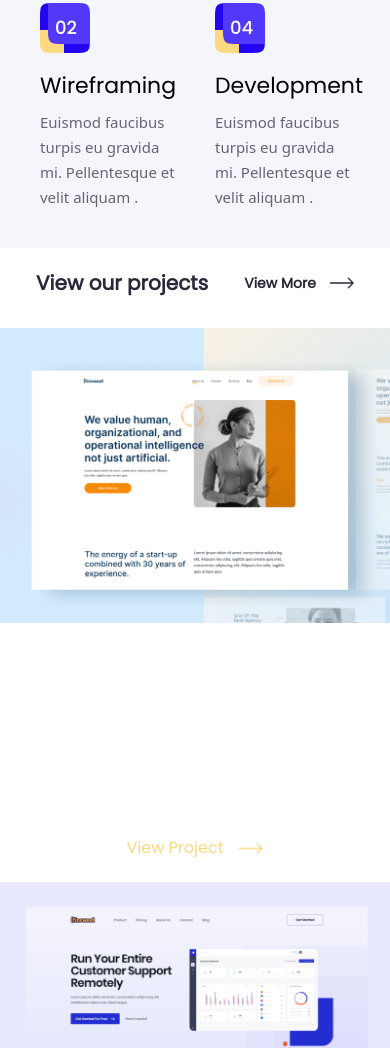
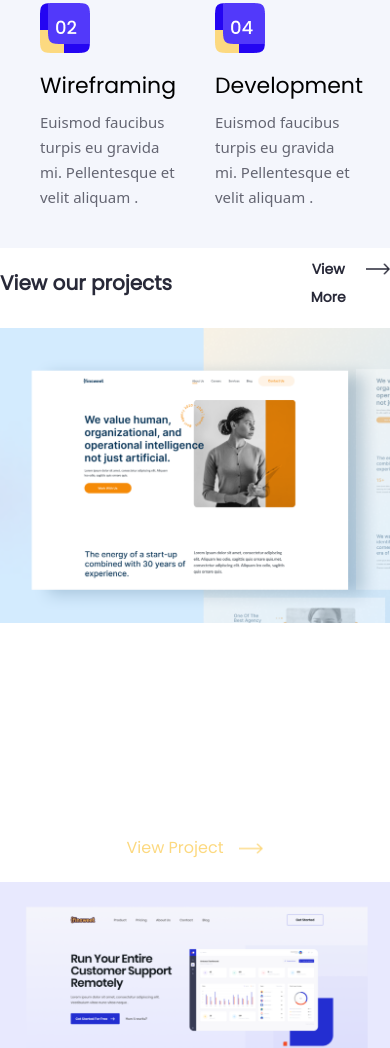
Before and after one commit to SR-197/finsweet, a website built with Vite: page index.html in a window 390 px wide. Shown: the part 1252-2300 px from the top of the page. Built offline with nearby package versions, Linux system fonts and the light colour scheme; a web font is replaced by a local one.

Commit message:
fifth-one

```diff
--- a/index.html
+++ b/index.html
@@ -127,9 +127,9 @@
     mobile:dark:bg-gradient-to-b mobile:dark:from-[#344578] mobile:dark:to-[#1C1E53]">
     <div class="view-our-projects desktop:w-[1280px] desktop:h-auto desktop:flex desktop:flex-col desktop:items-center  desktop:flex-grow    ">
       <div class="view-our-project-header  desktop:w-full desktop:h-auto desktop:flex desktop:flex-row desktop:flex-grow desktop:justify-between desktop:items-center desktop:px-[160px] mobile:w-full mobile:h-auto mobile:flex mobile:flex-row mobile:flex-grow mobile:justify-evenly mobile:items-center ">
-        <div class="desktop:w-[55%] desktop:h-[inherit]  desktop:flex desktop:flex-grow mobile:w-fit mobile:h-auto  mobile:flex mobile:flex-grow-0 ">
+        <div class="desktop:w-[55%] desktop:h-[inherit]  desktop:flex desktop:flex-grow mobile:w-[100%] mobile:h-auto  mobile:flex mobile:flex-grow-0 ">
 
-        <h2 class="desktop:min-w-[467px] desktop:h-[inherit]   desktop:font-[poppins] desktop:text-[#282938] desktop:text-[48px] desktop:font-600 desktop:dark:text-white  mobile:w-fit mobile:h-auto   mobile:font-[poppins] mobile:text-[#282938] mobile:text-[20px]  mobile:font-600 mobile:dark:text-white mobile:py-[20px] desktop:py-0">View our projects</h2>
+        <h2 class="desktop:min-w-[467px] desktop:h-[inherit]   desktop:font-[poppins] desktop:text-[#282938] desktop:text-[48px] desktop:font-600 desktop:dark:text-white  mobile:w-[100%] mobile:h-auto   mobile:font-[poppins] mobile:text-[#282938] mobile:text-[20px]  mobile:font-600 mobile:dark:text-white mobile:py-[20px] desktop:py-0">View our projects</h2>
         </div>
         <div class="desktop:w-[45%] desktop:h-[inherit]  desktop:flex desktop:flex-row desktop:flex-grow-0 desktop:justify-end desktop:items-center
         mobile:w-fit mobile:h-auto  mobile:flex mobile:flex-row mobile:flex-grow-0 mobile:justify-end mobile:items-center ">
```
